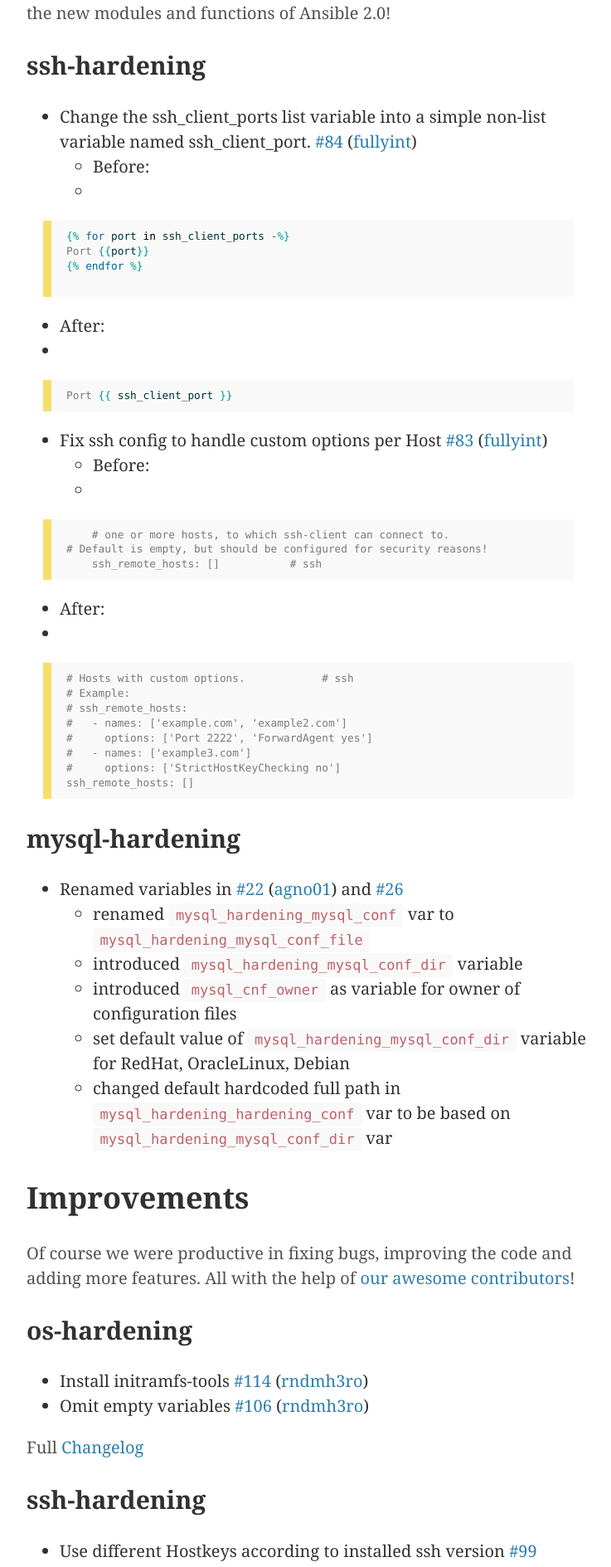
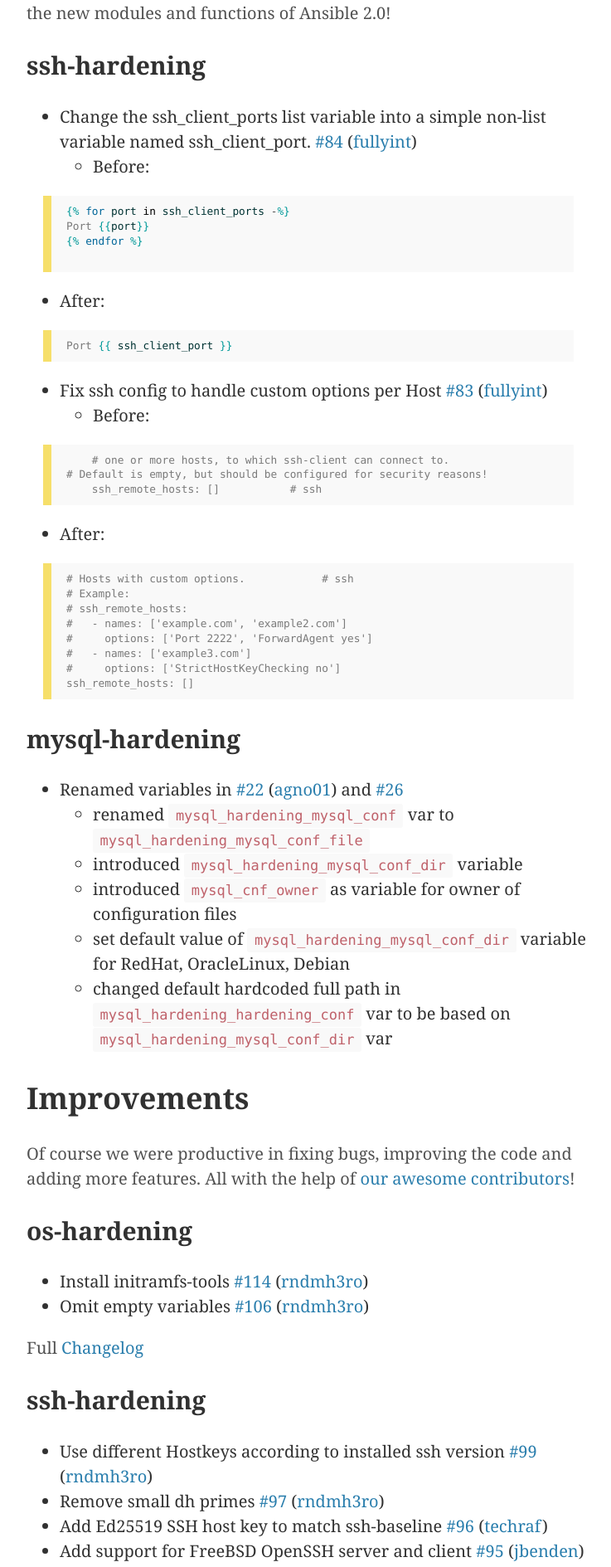
Before and after one commit to dev-sec/blog, a Jekyll site: the page built from _posts/2017-04-23-ansible-new-releases.markdown, in a window 1280 px wide. Shown: the part 1800-3689 px from the top of the page at 83% size, without its empty margins (258-995 px from the left). Built offline with Jekyll 4.4.1, drawn with Linux system fonts in a browser that asks for light colours; some web fonts are replaced; comment, search, counter and statistics services are not loaded.

Commit message:
Layout fix

```diff
--- a/_posts/2017-04-23-ansible-new-releases.markdown
+++ b/_posts/2017-04-23-ansible-new-releases.markdown
@@ -41,7 +41,7 @@ We removed support for Ansible 1.9 in all three roles, so we can leverage the ne
 
 - Change the ssh_client_ports list variable into a simple non-list variable named ssh_client_port.  [\#84](https://github.com/dev-sec/ansible-ssh-hardening/pull/84) ([fullyint](https://github.com/fullyint))
   - Before:
-  - {% highlight jinja %}
+{% highlight jinja %}
 {% raw %}
 {% for port in ssh_client_ports -%}
 Port {{port}}
@@ -49,7 +49,7 @@ Port {{port}}
  {% endraw %}
 {% endhighlight %}
   - After:
-  - {% highlight jinja %}
+{% highlight jinja %}
 {% raw %}
 Port {{ ssh_client_port }}
 {% endraw %}
@@ -57,7 +57,7 @@ Port {{ ssh_client_port }}
 
 - Fix ssh config to handle custom options per Host [\#83](https://github.com/dev-sec/ansible-ssh-hardening/pull/83) ([fullyint](https://github.com/fullyint))
   - Before:
-  - {% highlight jinja %}
+{% highlight jinja %}
 {% raw %}
     # one or more hosts, to which ssh-client can connect to.
 # Default is empty, but should be configured for security reasons!
@@ -66,7 +66,7 @@ Port {{ ssh_client_port }}
 {% endhighlight %}
 
   - After:
-  -  {% highlight jinja %}
+{% highlight jinja %}
 {% raw %}
 # Hosts with custom options.            # ssh
 # Example:
```
